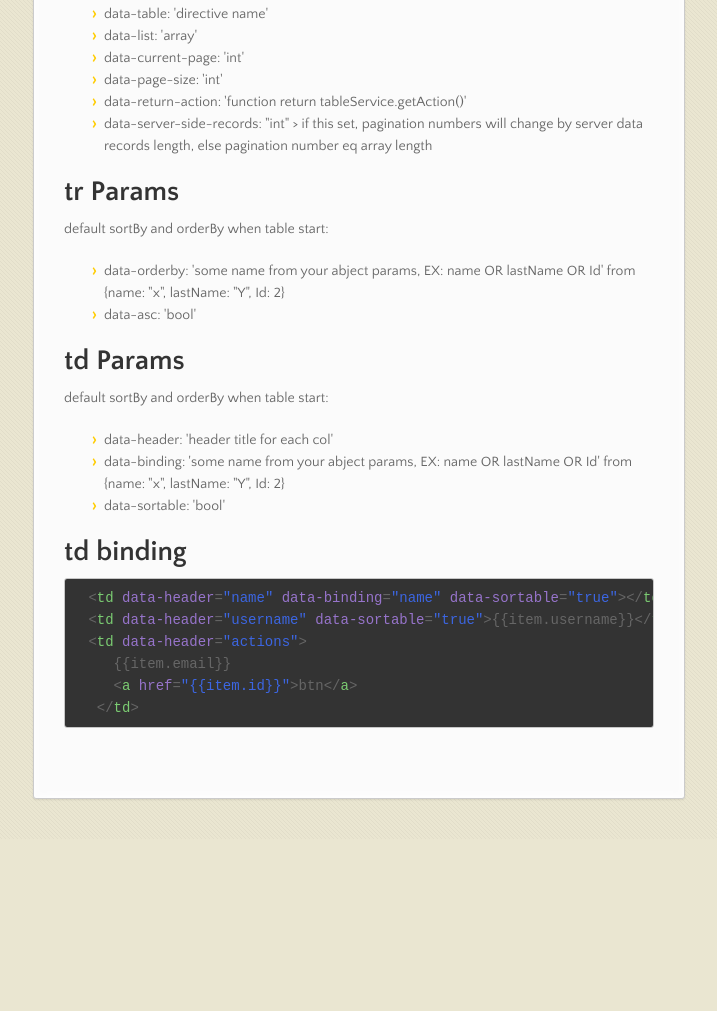
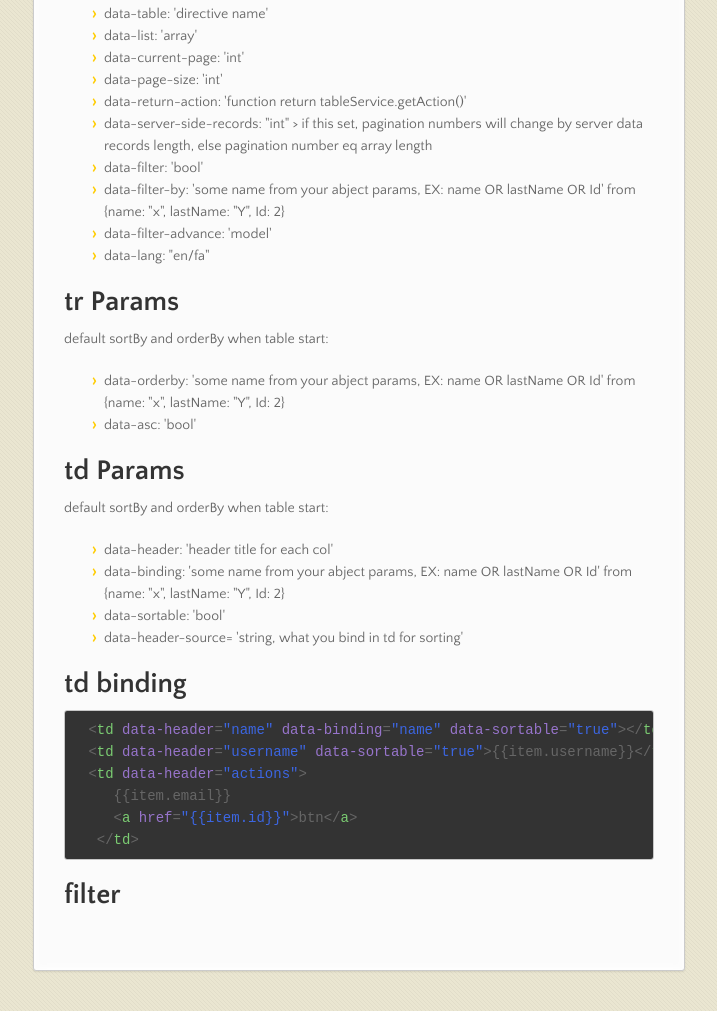
Before and after one commit to maherAshori/AngularDataTable, a plain HTML site: page index.html in a window 1280 px wide. Shown: the part 1247-2258 px from the top of the page, without its empty margins (282-999 px from the left). Before the commit the page ends 2086 px from the top, so only its background shows below. Drawn offline with nearby package versions, Linux system fonts and the light colour scheme.

```diff
--- a/index.html
+++ b/index.html
@@ -96,6 +96,10 @@
   <li>data-page-size: 'int'</li>
   <li>data-return-action: 'function return tableService.getAction()'</li>
   <li>data-server-side-records: "int" &gt; if this set, pagination numbers will change by server data records length, else pagination number eq array length</li>
+  <li>data-filter: 'bool'</li>
+  <li>data-filter-by: 'some name from your abject params, EX: name OR lastName OR Id' from {name: "x", lastName: "Y", Id: 2}</li>
+  <li>data-filter-advance: 'model'</li>
+  <li>data-lang: "en/fa"</li>
 </ul>
 
 <h1>
@@ -117,6 +121,7 @@
   <li>data-header: 'header title for each col'</li>
   <li>data-binding: 'some name from your abject params, EX: name OR lastName OR Id' from {name: "x", lastName: "Y", Id: 2}</li>
   <li>data-sortable: 'bool'</li>
+  <li>data-header-source= 'string, what you bind in td for sorting'</li>
 </ul>
 
 <h1>
@@ -128,6 +133,9 @@
     {{item.email}}
     &lt;<span class="pl-ent">a</span> <span class="pl-e">href</span>=<span class="pl-s"><span class="pl-pds">"</span>{{item.id}}<span class="pl-pds">"</span></span>&gt;btn&lt;/<span class="pl-ent">a</span>&gt;
   &lt;/<span class="pl-ent">td</span>&gt;</pre></div>
+
+<h1>
+<a id="filter" class="anchor" href="#filter" aria-hidden="true"><span aria-hidden="true" class="octicon octicon-link"></span></a>filter</h1>
       </section>
       <footer>
         <p>Project maintained by <a href="https://github.com/maherAshori">maherAshori</a></p>
```
Also changed, not shown: params.json (+1 -1 lines).
